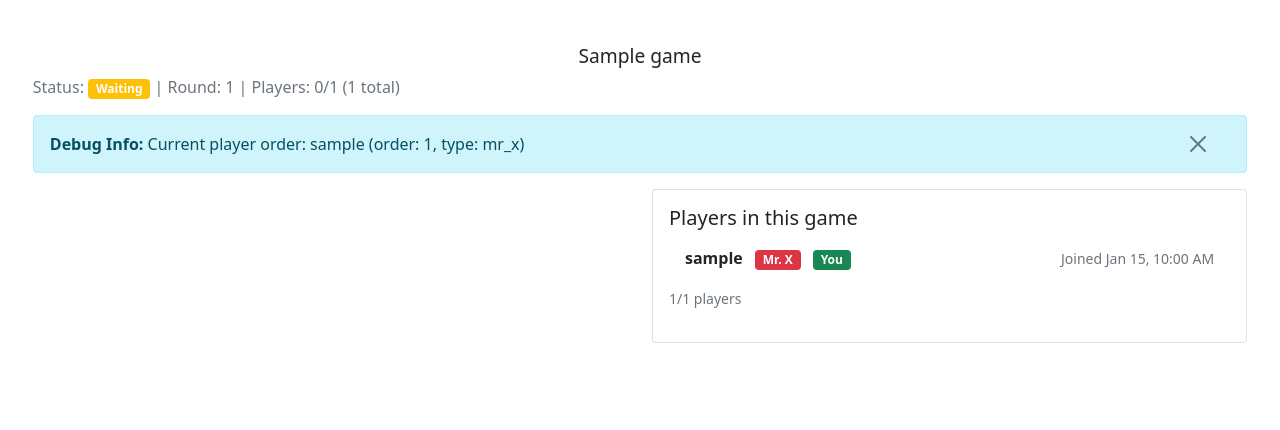
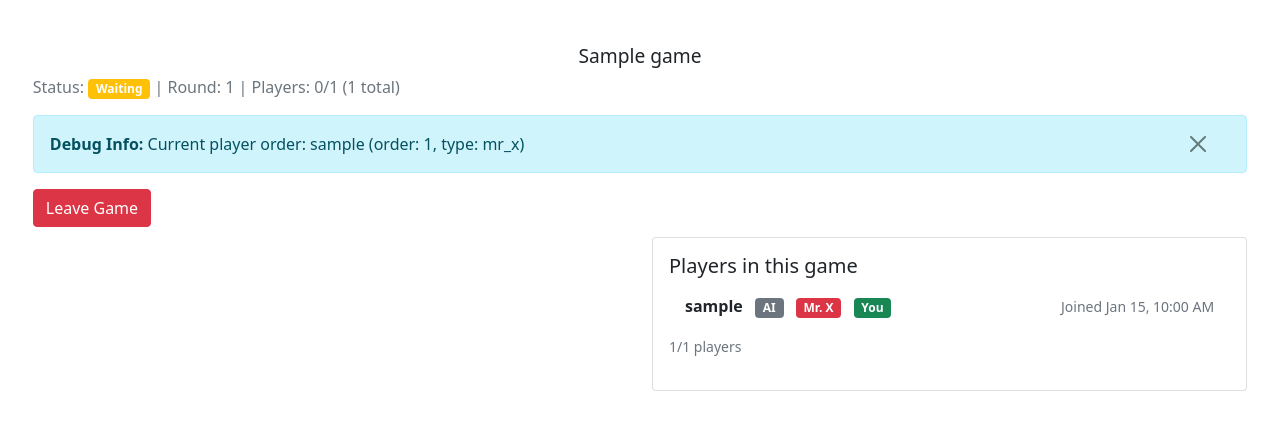
Before and after one commit to gopalthedeveloper/scotland-yard-php, a PHP site: page /game.php?id=1 in a window 1280 px wide. Shown: the part 56-486 px from the top of the page. Run offline with PHP 8.4, Linux system fonts and the light colour scheme; the visitor is signed in with stand-in values (Sample User, id 1); data comes from the database, SQL or seed files in the repository; tables that the repository leaves empty hold one stand-in row (values such as "Sample post"); some libraries are stand-ins or nearby versions.

Commit message:
add option to exit game or remove ai player

```diff
--- a/Database.php
+++ b/Database.php
@@ -377,5 +377,26 @@ class Database {
         $stmt = $this->pdo->prepare("INSERT INTO user_game_mappings (game_id, user_id, player_id, mapping_type) VALUES (?, ?, ?, 'owner')");
         $stmt->execute([$player['game_id'], $userId, $aiPlayerId]);
     }
+
+    public function convertHumanToAIDetective($playerId) {
+        $stmt = $this->pdo->prepare("UPDATE game_players SET is_ai = 1, player_type = 'detective' WHERE id = ?");
+        $stmt->execute([$playerId]);
+    }
+
+    public function removeUserFromGame($userId) {
+        // Remove all user_game_mappings for this player
+        $stmt = $this->pdo->prepare("DELETE FROM user_game_mappings WHERE user_id = ?");
+        $stmt->execute([$userId]);
+
+    }
+
+    public function removeAIDetective($playerId) {
+        // Only remove if is_ai = 1
+        $stmt = $this->pdo->prepare("DELETE FROM game_players WHERE id = ? AND is_ai = 1");
+        $stmt->execute([$playerId]);
+        // Remove any mappings just in case
+        $stmt = $this->pdo->prepare("DELETE FROM user_game_mappings WHERE player_id = ?");
+        $stmt->execute([$playerId]);
+    }
 }
 ?>
--- a/game.php
+++ b/game.php
@@ -55,25 +55,36 @@ if (!$userInGame) {
 if (!$userInGame && $game['status'] == 'waiting' && count($humanPlayers) < $game['max_players']) {
     if (isset($_POST['join_game'])) {
         // Try to find an unassigned AI detective
-        $aiDetectives = $db->getAIDetectives($gameId);
+        $aiDetectives = $db->getDetectiveAssignments($gameId);
         $assigned = false;
+        $firstAiDetective = null;
+        $pureAiDetective = null;
         foreach ($aiDetectives as $ai) {
             // Check if this AI detective is not controlled by any user (no owner mapping)
             $hasOwner = false;
             foreach ($players as $p) {
-                if ($p['id'] == $ai['id'] && $p['mapping_type'] == 'owner') {
-                    $hasOwner = true;
-                    break;
+                if ($p['id'] == $ai['id'] && $p['mapping_type'] != 'owner') {
+                    if(!$firstAiDetective){
+                        $firstAiDetective = $ai;
+                    }
+                    if($p['controlled_by_user_id'] == null){
+                        $pureAiDetective = $ai;
+                        break;
+                    }
                 }
             }
-            if (!$hasOwner) {
-                // Assign this AI detective to the user
-                $db->assignAIDetectiveToUser($ai['id'], $_SESSION['user_id']);
-                $assigned = true;
-                break;
+            if($pureAiDetective)break;
+
+        }
+
+        $detective = $pureAiDetective??$firstAiDetective;
+        if ($detective) {
+            if($detective['controlled_by_user_id'] != null){
+                $db->deleteUserPlayerMapping($detective['id'], 'controller','player');
             }
-        }
-        if (!$assigned) {
+            // Assign this AI detective to the user
+            $db->assignAIDetectiveToUser($detective['id'], $_SESSION['user_id']);
+        } else {
             // No available AI detective, create a new detective for the user
             $playerType = 'detective';
             $playerOrder = count($players);
@@ -236,6 +247,28 @@ if ($userInGame && $game['status'] == 'waiting' && isset($_POST['create_ai_detec
         header("Location: game.php?id=$gameId");
         exit();
     }
+}
+
+// Handle leave game
+if ($userInGame && $game['status'] == 'waiting' && isset($_POST['leave_game'])) {
+    // Remove the user's detective (owned player)
+    foreach ($players as $player) {
+        if ($player['user_id'] == $_SESSION['user_id'] && $player['mapping_type'] == 'owner') {
+            $db->convertHumanToAIDetective($player['id']);
+            $db->removeUserFromGame($_SESSION['user_id']);
+            break;
+        }
+    }
+    header("Location: game.php?id=$gameId");
+    exit();
+}
+
+// Handle remove AI detective
+if ($userInGame && $game['status'] == 'waiting' && isset($_POST['remove_ai_detective'])) {
+    $aiId = (int)$_POST['remove_ai_detective'];
+    $db->removeAIDetective($aiId);
+    header("Location: game.php?id=$gameId");
+    exit();
 }
 
 // Refresh data
@@ -772,8 +805,15 @@ if ($game['status'] == 'waiting') {
                     </div>
                 <?php endif; ?>
 
+                <?php if ($userInGame && $game['status'] == 'waiting'): ?>
+                    <form id="leave-game-form" method="POST" style="display:inline-block; margin-bottom:10px;">
+                        <button type="button" class="btn btn-danger" id="leave-game-btn">Leave Game</button>
+                        <input type="hidden" name="leave_game" value="1">
+                    </form>
+                <?php endif; ?>
+
                 <div class="row">
-                <div class="col-sm-6 col-xs-12">
+                    <div class="col-sm-6 col-xs-12">
                         <!-- Mr. X Selection -->
                         <?php if ($userInGame && $game['status'] == 'waiting' && count($players) >= 2): ?>
                             <div class="card mb-3">
@@ -863,6 +903,12 @@ if ($game['status'] == 'waiting') {
                                                             <span class="badge bg-info ms-2">Controlled by <?= htmlspecialchars($assignedTo) ?></span>
                                                         <?php else: ?>
                                                             <span class="badge bg-secondary ms-2">AI Controlled</span>
+                                                        <?php endif; ?>
+                                                        <?php if ($game['status'] == 'waiting'): ?>
+                                                            <form class="remove-ai-form" method="POST" style="display:inline-block; margin-left:10px;">
+                                                                <input type="hidden" name="remove_ai_detective" value="<?= $aiDetective['id'] ?>">
+                                                                <button type="button" class="btn btn-sm btn-outline-danger remove-ai-btn">Remove</button>
+                                                            </form>
                                                         <?php endif; ?>
                                                     </div>
                                                 <?php endforeach; ?>
@@ -984,7 +1030,7 @@ if ($game['status'] == 'waiting') {
                                                 <li class="list-group-item d-flex justify-content-between align-items-center">
                                                     <span>
                                                         <strong><?= htmlspecialchars($player['username']) ?></strong>
-                                                        <?php if ($player['user_id'] === null): ?>
+                                                        <?php if ($player['user_id'] === null || $player['is_ai'] == 1): ?>
                                                             <span class="badge bg-secondary ms-2">AI</span>
                                                         <?php endif; ?>
                                                         <?php if ($player['player_type'] == 'mr_x'): ?>
@@ -1071,7 +1117,9 @@ if ($game['status'] == 'waiting') {
                 <?php endif; ?>
             </div>
 
-            <?php if ($game['status'] == 'active' || $game['status'] == 'finished'): ?>
+            <?php
+            $canMakeMove = false;
+            if ($game['status'] == 'active' || $game['status'] == 'finished'): ?>
             <div class="board-sidebar">
                 <div id="play">
                     <h1>SSY - <?= htmlspecialchars($game['game_name']) ?>
@@ -1158,7 +1206,6 @@ if ($game['status'] == 'waiting') {
                         <!-- Move Interface -->
                         <?php
                         // Check if it's the current player's turn and they can make a move
-                        $canMakeMove = false;
                         $currentPlayerForMove = null;
 
                         if ($userInGame && $game['status'] == 'active') {
@@ -1262,6 +1309,26 @@ if ($game['status'] == 'waiting') {
     </div>
     <script src="https://code.jquery.com/jquery-3.7.1.slim.min.js"></script>
     <script src="https://cdn.jsdelivr.net/npm/bootstrap@5.1.3/dist/js/bootstrap.bundle.min.js"></script>
+
+    <!-- Confirmation Modal -->
+    <div class="modal fade" id="confirmModal" tabindex="-1" aria-labelledby="confirmModalLabel" aria-hidden="true">
+      <div class="modal-dialog modal-dialog-centered">
+        <div class="modal-content">
+          <div class="modal-header">
+            <h5 class="modal-title" id="confirmModalLabel">Confirm Action</h5>
+            <button type="button" class="btn-close" data-bs-dismiss="modal" aria-label="Close"></button>
+          </div>
+          <div class="modal-body" id="confirmModalBody">
+            Are you sure you want to proceed?
+          </div>
+          <div class="modal-footer">
+            <button type="button" class="btn btn-secondary" data-bs-dismiss="modal">Cancel</button>
+            <button type="button" class="btn btn-danger" id="confirmModalYes">Yes</button>
+          </div>
+        </div>
+      </div>
+    </div>
+
     <script>
         // Map zoom functionality
         let currentZoom = 0.6; // Starting zoom level (60%)
@@ -1456,6 +1523,7 @@ if ($game['status'] == 'waiting') {
         }, 3000); // Refresh every 3 seconds when waiting
         <?php endif; ?>
 
+        <?php if($canMakeMove): ?>
         // Handle move selection
         document.getElementById('move').addEventListener('change', function() {
             const selectedOption = this.options[this.selectedIndex];
@@ -1480,6 +1548,7 @@ if ($game['status'] == 'waiting') {
                 moveSelect.value = moveOption.value;
             }
         });
+        <?php endif; ?>
 
         // Handle X button (hidden move)
         const moveXBtn = document.getElementById('move-x');
@@ -1583,6 +1652,42 @@ if ($game['status'] == 'waiting') {
             // Update when player selection changes
             playerSelect.addEventListener('change', updateMoveOptions);
         }
+
+        // Bootstrap modal confirmation for Leave Game and Remove AI Detective
+        let confirmAction = null;
+        let confirmForm = null;
+        let confirmModal = new bootstrap.Modal(document.getElementById('confirmModal'));
+
+        // Leave Game
+        const leaveGameBtn = document.getElementById('leave-game-btn');
+        if (leaveGameBtn) {
+            leaveGameBtn.addEventListener('click', function(e) {
+                confirmAction = 'leave';
+                confirmForm = document.getElementById('leave-game-form');
+                document.getElementById('confirmModalBody').textContent = 'Are you sure you want to leave the game?';
+                confirmModal.show();
+            });
+        }
+
+        // Remove AI Detective
+        const removeAiBtns = document.querySelectorAll('.remove-ai-btn');
+        removeAiBtns.forEach(function(btn) {
+            btn.addEventListener('click', function(e) {
+                confirmAction = 'remove_ai';
+                confirmForm = btn.closest('form');
+                document.getElementById('confirmModalBody').textContent = 'Are you sure you want to remove this AI detective?';
+                confirmModal.show();
+            });
+        });
+
+        // Modal Yes button
+        const confirmModalYes = document.getElementById('confirmModalYes');
+        confirmModalYes.addEventListener('click', function() {
+            if (confirmForm) {
+                confirmForm.submit();
+                confirmModal.hide();
+            }
+        });
     </script>
 </body>
 </html>
```
